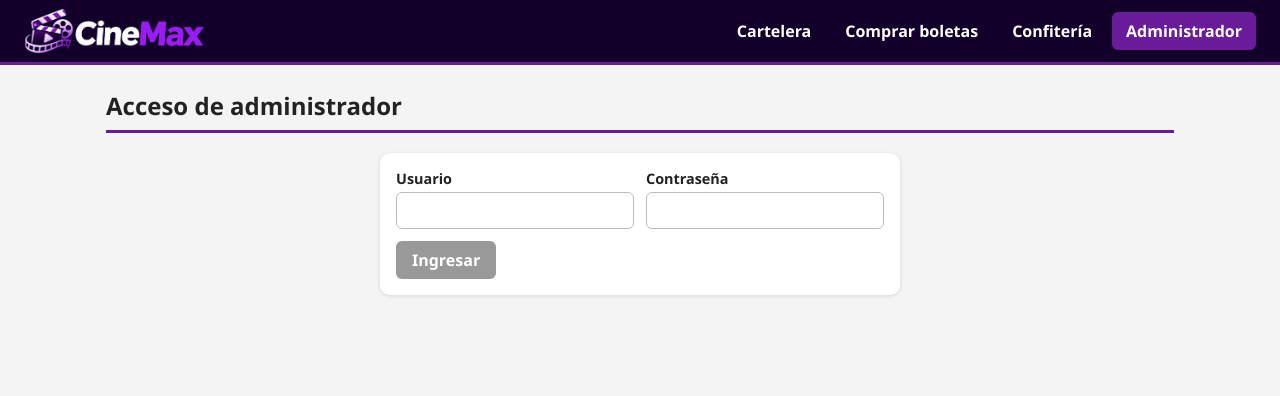
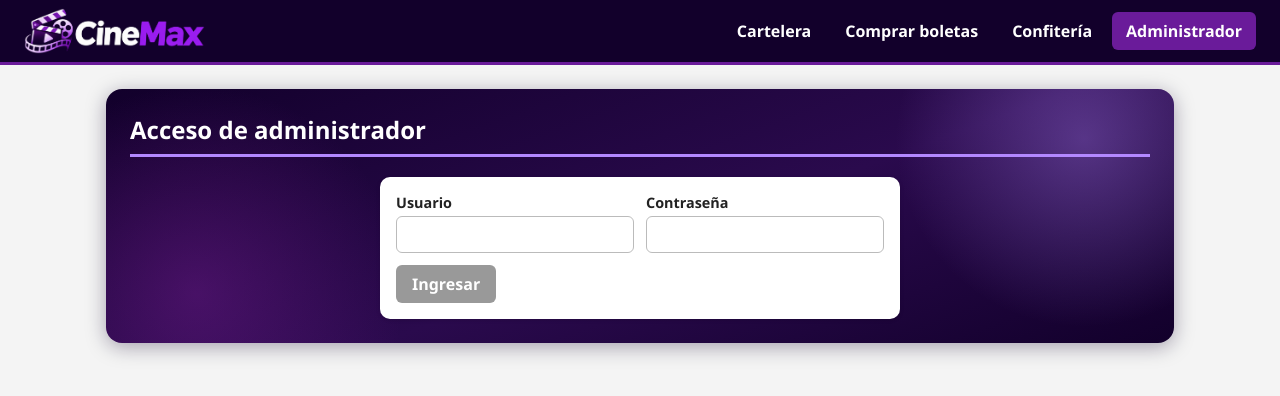
Before and after one commit to diegoescobararrieta-bit/CineMax-Frontend, an Angular app: page /login in a window 1280 px wide. Shown: the top 396 px of the page. Built offline with nearby package versions, Linux system fonts and the light colour scheme.

Commit message:
Aplique el fondo morado con destellos a compra, detalle y demas pantallas

```diff
--- a/src/app/pages/compras/compras.html
+++ b/src/app/pages/compras/compras.html
@@ -1,4 +1,4 @@
-<section class="pagina">
+<section class="pagina escenario">
   <h1>Compra de boletas</h1>
 
   @if (mensaje()) {
--- a/src/app/pages/detalle/detalle.css
+++ b/src/app/pages/detalle/detalle.css
@@ -1,11 +1,18 @@
-.volver { display: inline-block; margin-bottom: 12px; color: var(--principal); font-weight: 600; text-decoration: none; }
+.volver { display: inline-block; margin-bottom: 12px; color: #d9c2ff; font-weight: 600; text-decoration: none; }
+.volver:hover { color: #fff; }
 .detalle { display: grid; grid-template-columns: 260px 1fr; gap: 24px; }
-.lateral img { width: 100%; border-radius: 10px; box-shadow: 0 2px 10px rgba(0, 0, 0, 0.25); }
-.lateral dt { font-weight: 700; margin-top: 12px; }
+.lateral img { width: 100%; border-radius: 10px; box-shadow: 0 0 24px rgba(179, 136, 255, 0.45); }
+.lateral dt { font-weight: 700; margin-top: 12px; color: #d9c2ff; }
 .lateral dd { margin: 2px 0 0; }
+.principal {
+  background: rgba(255, 255, 255, 0.05);
+  border: 1px solid rgba(179, 136, 255, 0.25);
+  border-radius: 12px;
+  padding: 20px;
+}
 .principal h1 { margin-bottom: 8px; }
 .etiquetas { display: flex; flex-wrap: wrap; gap: 8px; }
-.chip { background: var(--principal); color: #fff; padding: 4px 12px; border-radius: 999px; font-size: 0.85rem; font-weight: 600; }
+.chip { background: #8e24aa; color: #fff; padding: 4px 12px; border-radius: 999px; font-size: 0.85rem; font-weight: 600; }
 .principal iframe { width: 100%; aspect-ratio: 16 / 9; border: 0; border-radius: 8px; margin: 12px 0; }
 .boton {
   display: inline-block;
--- a/src/app/pages/detalle/detalle.html
+++ b/src/app/pages/detalle/detalle.html
@@ -1,4 +1,4 @@
-<section class="pagina">
+<section class="pagina escenario">
   <a routerLink="/cartelera" class="volver">← Volver a la cartelera</a>
 
   @if (error()) {
@@ -86,4 +86,4 @@
       </div>
     </div>
   }
-</section>S
+</section>
--- a/src/app/pages/funciones/funciones.html
+++ b/src/app/pages/funciones/funciones.html
@@ -1,4 +1,4 @@
-<section class="pagina">
+<section class="pagina escenario">
   <h1>Funciones</h1>
 
   @if (mensaje()) {
--- a/src/app/pages/historial/historial.html
+++ b/src/app/pages/historial/historial.html
@@ -1,4 +1,4 @@
-<section class="pagina">
+<section class="pagina escenario">
   <h1>Historial de compras</h1>
 
   @if (error()) {
--- a/src/app/pages/login/login.html
+++ b/src/app/pages/login/login.html
@@ -1,4 +1,4 @@
-<section class="pagina">
+<section class="pagina escenario">
   <h1>Acceso de administrador</h1>
 
   @if (error()) {
--- a/src/app/pages/peliculas/peliculas.html
+++ b/src/app/pages/peliculas/peliculas.html
@@ -1,4 +1,4 @@
-<section class="pagina">
+<section class="pagina escenario">
   <h1>Películas</h1>
 
   @if (mensaje()) {
--- a/src/styles.css
+++ b/src/styles.css
@@ -107,13 +107,44 @@ th, td { padding: 10px; border-bottom: 1px solid #e5e5e5; }
 .encabezado nav button.salir:hover { background: var(--principal-oscuro); }
 
 .escenario {
+  position: relative;
+  isolation: isolate;
+  overflow: hidden;
   background: linear-gradient(160deg, #12002b 0%, #2a0a4d 55%, #12002b 100%);
   border-radius: 16px;
   padding: 24px;
   color: #fff;
   box-shadow: 0 4px 20px rgba(18, 0, 43, 0.35);
 }
+/* destellos de luz de fondo */
+.escenario::before,
+.escenario::after {
+  content: '';
+  position: absolute;
+  z-index: -1;
+  border-radius: 50%;
+  pointer-events: none;
+}
+.escenario::before {
+  top: -140px;
+  right: -100px;
+  width: 380px;
+  height: 380px;
+  background: radial-gradient(circle, rgba(179, 136, 255, 0.35), transparent 70%);
+}
+.escenario::after {
+  bottom: -160px;
+  left: -120px;
+  width: 420px;
+  height: 420px;
+  background: radial-gradient(circle, rgba(142, 36, 170, 0.35), transparent 70%);
+}
 .escenario h1 {
   color: #fff;
   border-bottom-color: #b388ff;
 }
+/* las tarjetas y tablas blancas conservan su texto oscuro */
+.escenario .tarjeta,
+.escenario table {
+  color: #222;
+}
```
